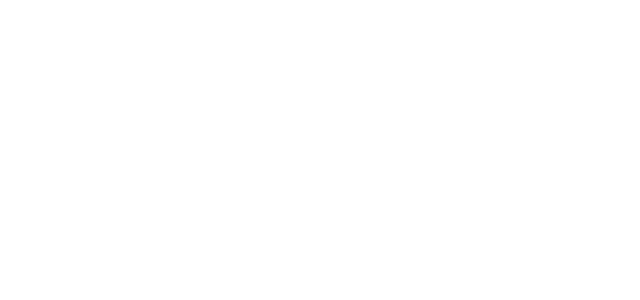
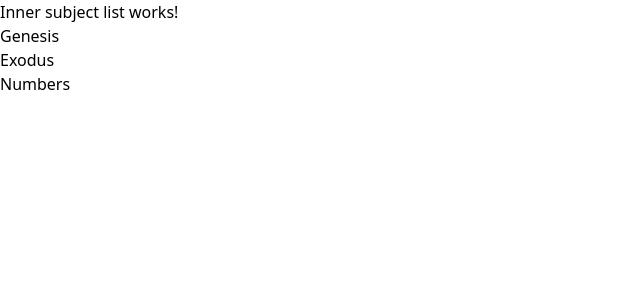
Before and after one commit to francislainy/bible-quiz, an Angular app: page /subjects/1/inner-subjects in a window 1280 px wide. Before the commit this address led to /. Shown: the top 300 px of the page, without its empty margins (0-640 px from the left). Built offline with nearby package versions, Linux system fonts and the light colour scheme.

Commit message:
Add navigation to inner subject list

```diff
--- a/src/app/app.routes.ts
+++ b/src/app/app.routes.ts
@@ -1,9 +1,12 @@
 import { Routes } from '@angular/router';
 import {SubjectListComponent} from './components/subject-list/subject-list.component';
 import {SubjectComponent} from './components/subject/subject.component';
+import {InnerSubjectListComponent} from './components/inner-subject-list/inner-subject-list.component';
 
 export const routes: Routes = [
   {path: '', pathMatch: 'full', redirectTo: 'subjects'},
   {path: 'subjects', component: SubjectListComponent},
-  {path: 'subject/:id', component: SubjectComponent},
+  {path: 'subjects/:subjectId/inner-subjects', component: InnerSubjectListComponent},
+  {path: 'subjects/:subjectId/inner-subjects/:inner-subject-id', component: SubjectComponent},
+  // {path: 'subject/:id', component: SubjectComponent},
 ];
--- /dev/null
+++ b/src/app/components/inner-subject-list/inner-subject-list.component.html
@@ -0,0 +1,9 @@
+<p>Inner subject list works!</p>
+
+<ul>
+  <li *ngFor="let subject of filteredSubjects">
+    <a [routerLink]="['/subjects', subject.parentId, 'inner-subjects', subject.id]">
+      {{ subject.name }}
+    </a>
+  </li>
+</ul>
--- /dev/null
+++ b/src/app/components/inner-subject-list/inner-subject-list.component.ts
@@ -0,0 +1,36 @@
+import { Component, OnInit } from '@angular/core';
+import {ActivatedRoute, RouterLink} from '@angular/router';
+import { ISubject } from '../../models/ISubject';
+import {NgForOf} from '@angular/common';
+
+@Component({
+  selector: 'app-inner-subject-list',
+  templateUrl: './inner-subject-list.component.html',
+  imports: [
+    RouterLink,
+    NgForOf
+  ],
+  styleUrls: ['./inner-subject-list.component.css']
+})
+export class InnerSubjectListComponent implements OnInit {
+  allSubjects: ISubject[] = [
+    { id: 1, parentId: 1, name: 'Genesis' },
+    { id: 2, parentId: 1, name: 'Exodus' },
+    { id: 3, parentId: 1, name: 'Numbers' },
+    { id: 4, parentId: 2, name: 'Joseph' },
+  ];
+
+  filteredSubjects: ISubject[] = [];
+
+  constructor(private route: ActivatedRoute) {}
+
+  ngOnInit(): void {
+    // Get the parentId from the route
+    this.route.paramMap.subscribe((params) => {
+      const parentId = Number(params.get('subjectId'));
+      this.filteredSubjects = this.allSubjects.filter(
+        (subject) => subject.parentId === parentId
+      );
+    });
+  }
+}
--- a/src/app/components/subject-list/subject-list.component.html
+++ b/src/app/components/subject-list/subject-list.component.html
@@ -1,7 +1,6 @@
 <p> subject list works!</p>
-
 <ul>
   <li *ngFor="let subject of subjects">
-    <a [routerLink]="['/subject', subject.id]">{{ subject.name }}</a>
+    <a [routerLink]="['/subjects', subject.id, 'inner-subjects']">{{ subject.name }}</a>
   </li>
 </ul>
--- a/src/app/components/subject-list/subject-list.component.ts
+++ b/src/app/components/subject-list/subject-list.component.ts
@@ -14,8 +14,8 @@
 })
 export class SubjectListComponent {
   subjects: ISubject[] = [
-    {id: 1, name: 'Mathematics'},
-    {id: 2, name: 'English'},
-    {id: 3, name: 'Physics'},
+    {id: 1, name: 'Bible books'},
+    {id: 2, name: 'Bible Characters'},
+    {id: 3, name: 'JW organisation'},
   ];
 }
--- a/src/app/models/ISubject.ts
+++ b/src/app/models/ISubject.ts
@@ -1,4 +1,5 @@
 export interface ISubject {
   id: number;
+  parentId?: number,
   name: string;
 }
```
Also changed, not shown: src/app/components/inner-subject-list/inner-subject-list.component.css (added), 1 other file (tests, documents, lock files or other folders).
